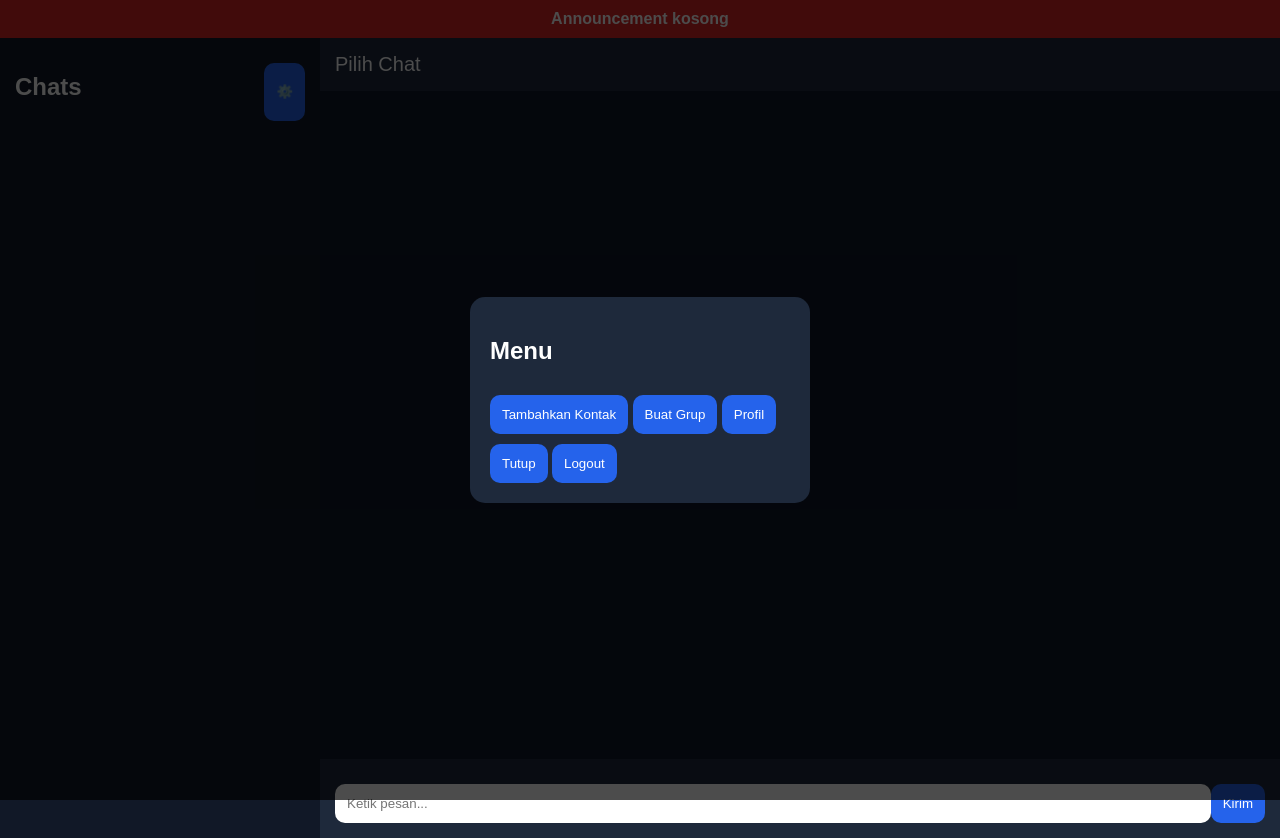
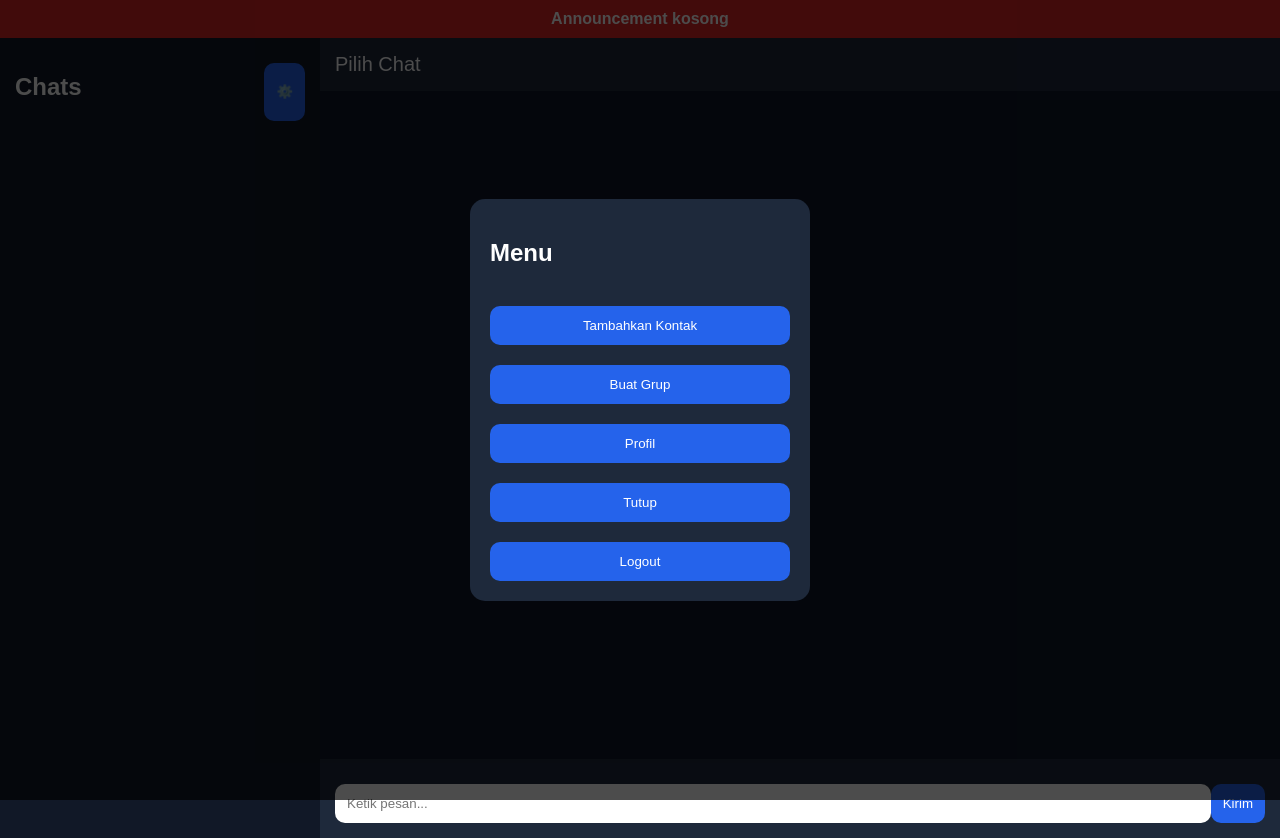
Before and after one commit to vinzx7skiy/Private-Chat, a plain HTML site: page app.html in a window 1280 px wide. Both pictures are taken after a click on the button "⚙️". Drawn offline with Linux system fonts and the light colour scheme; no server answers.

Commit message:
Add files via upload

```diff
--- a/style.css
+++ b/style.css
@@ -136,29 +136,30 @@ button{
 }
 
 .popup{
-
  position:fixed;
-
- inset:0;
-
+ top:0;
+ left:0;
+ width:100%;
+ height:100%;
  background:rgba(0,0,0,0.7);
 
  display:none;
 
  justify-content:center;
+ align-items:center;
 
- align-items:center;
+ z-index:999;
 }
 
 .popup-box{
-
+ background:#1e293b;
+ padding:20px;
+ border-radius:15px;
  width:300px;
 
- background:#1e293b;
-
- padding:20px;
-
- border-radius:15px;
+ display:flex;
+ flex-direction:column;
+ gap:10px;
 }
 
 .admin-badge{
```
